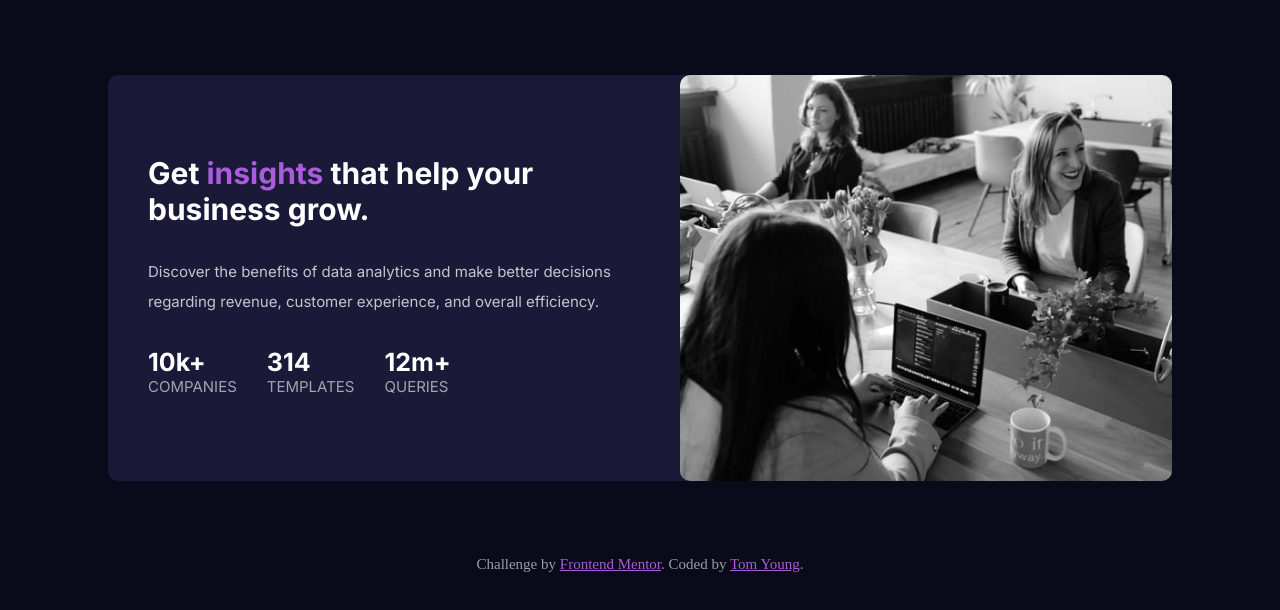
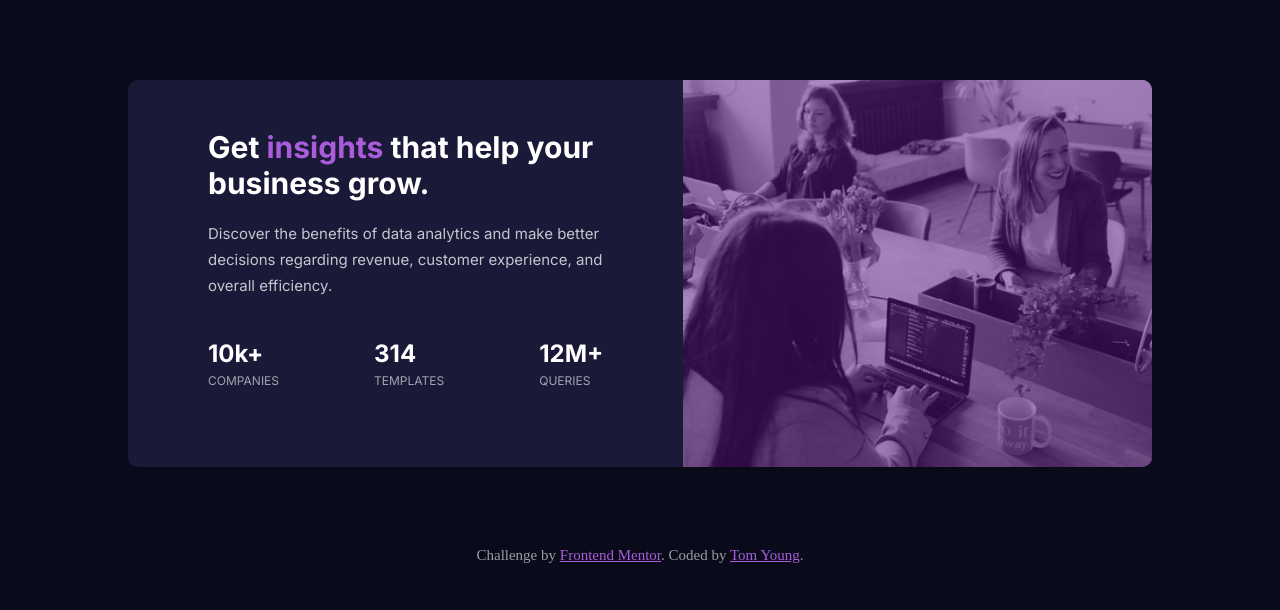
Before and after one commit to TheThomasY/Stats-Preview-Card, a plain HTML site: page index.html in a window 1280 px wide. Drawn offline with Linux system fonts and the light colour scheme.

Commit message:
Styles done, all working correctly

```diff
--- a/css/styles.scss
+++ b/css/styles.scss
@@ -10,135 +10,172 @@ $mainAndStats: hsl(0, 0%, 100%);
 $mainPara: hsla(0, 0%, 100%, 0.75);
 $statHeadings: hsla(0, 0%, 100%, 0.6);
 
-// Screen size
-$mobileW: 375px;
+// Screen sizes
+$mobileW: 767px;
+$tabletW: 1123px;
+$desktopW: 1124px;
+
 
 // Main styling --------------------------------------------------
+* {
+  margin: 0;
+  padding: 0;
+  box-sizing: border-box;
+}
+
 html {
   font-size: 62.5%;
 }
 
 body {
   background-color: $bodyBackground;
-  font-size: 1.5rem;
+  font-size: 1.5em;
 }
 
-main {
-  margin: 75px 15px;
+
+// Cards and flex
+.full-card {
+  width: 85%;
+  margin: 80px auto;
+  display: flex;
+  flex-direction: column;
+  align-items: center;
+  text-align: center;
   border-radius: 10px;
 
   background-color: $cardBackground;
-  color: white;
+  color: $mainAndStats;
   font-family: 'Inter', sans-serif;
 
+}
+
+.img-card {
+  position: relative;
+}
+
+.desktop-img {
+  display: none;
+}
+
+.mobile-img {
+  display: block;
+  width: 100%;
+  object-fit: cover;
+  border-top-left-radius: 10px;
+  border-top-right-radius: 10px;
+}
+
+.color-overlay {
+  position: absolute;
+  left: 0;
+  top: 0;
+  width: 100%;
+  height: 100%;
+  background-color: hsl(277, 76%, 30%);
+  opacity: 50%;
+  border-top-left-radius: 10px;
+  border-top-right-radius: 10px;
+}
+
+.text-card {
+  padding: 50px 40px;
+
   h1 {
-    font-weight: 700;
-    margin-bottom: 30px;
+    margin-bottom: 20px;
   }
 
   p {
     color: $mainPara;
+    margin-bottom: 40px;
+    line-height: 1.75;
+  }
+
+  h2 {
+    font-size: 24px;
+    margin-bottom: 5px;
+  }
+
+  h3 {
+    font-size: 12px;
     font-weight: 400;
-    line-height: 2;
+    text-transform: uppercase;
+    color: $statHeadings;
     margin-bottom: 30px;
+
+  }
+
+  ul {
+    list-style: none;
+    padding: none !important;
   }
 }
 
-.header {
-  text-align: center;
+
+
+@media only screen and (min-width: $desktopW) {
+  .full-card {
+    width: 80%;
+    flex-direction: row-reverse;
+  }
+
+  .img-card {
+    width: 100%;
+    height: 100%;
+  }
+
+  .mobile-img {
+    display: none;
+  }
+
+  .desktop-img {
+    display: block;
+    width: 100%;
+    object-fit: cover;
+    border-top-right-radius: 10px;
+    border-bottom-right-radius: 10px;
+    border-top-left-radius: 0;
+  }
+
+  .color-overlay {
+    border-top-right-radius: 10px;
+    border-bottom-right-radius: 10px;
+    border-top-left-radius: 0;
+  }
+
+  .text-card {
+    width: 100%;
+    height: 100%;
+    text-align: left;
+    padding: 0 80px;
+    box-sizing: border-box;
+
+    ul {
+      display: flex;
+      flex-direction: row;
+      justify-content: space-between;
+    }
+  }
+
 }
+
+@media screen and (min-width: $mobileW) and (max-width: $tabletW) {
+  .full-card {
+    width: 45%;
+  }
+
+  ul {
+    display: flex;
+    flex-direction: row;
+    justify-content: space-between;
+  }
+
+}
+
 
 // Highlighted word in header
 .accent {
   color: $accent;
 }
-
-// Full card - deals with the flex
-.full-card {
-  display: flex;
-  flex-direction: column;
-  align-items: center;
-  justify-content: center;
-  text-align: center;
-}
-
-// Inner content
-.text-card {
-  padding: 20px 30px;
-}
-
-
-
-.responsive-img {
-  display:block;
-  width: 100%;
-  object-fit: cover;
-  border-radius: 10px;
-}
-
-
-
-// Stats
-.stats-card {
-  display: flex;
-  justify-content: center;
-  align-items: center;
-  flex-direction: column;
-}
-
-.stat-num {
-  font-weight: 700;
-  font-size: 25px;
-}
-
-.stat-heading {
-  color: $statHeadings;
-  font-weight: 400;
-}
-
-.stat {
-  margin-bottom: 25px;
-
-}
-
-
-// Media changes
-@media only screen and (min-width: 1024px) {
-  main {
-    margin: 75px 100px;
-  }
-
-  .header {
-    text-align: left;
-  }
-
-  .full-card {
-    flex-direction: row-reverse;
-    text-align: left;
-  }
-
-  .stats-card {
-    flex-direction: row;
-    justify-content: flex-start;
-  }
-
-  .stat {
-    margin-right: 30px;
-  }
-
-  .img-card {
-    width: 50%;
-  }
-
-  .text-card {
-    width: 50%;
-    padding: 60px 40px;
-  }
-
-
-
-}
-
 
 // Author notes at bottom --------------------------------------------------
 .attribution {
--- a/index.html
+++ b/index.html
@@ -21,25 +21,34 @@
 
     <div class="full-card">
       <div class="img-card">
-        <img class="responsive-img" src="/images/image-header-desktop.jpg" alt="">
+        <img class="desktop-img" src="/images/image-header-desktop.jpg" alt="Three women sitting around a desk, two are working on laptops and the third is smiling and looking to the right.">
+        <img class="mobile-img" src="/images/image-header-mobile.jpg" alt="Three women sitting around a desk, two are working on laptops and the third is smiling and looking to the right.">
+        <div class="color-overlay"></div>
       </div>
       <div class="text-card">
-        <div class="header">
-          <h1>
-            Get <span class="accent">insights</span> that help your business grow.
-          </h1>
-        </div>
+        <h1>
+          Get <span class="accent">insights</span> that help your business grow.
+        </h1>
 
         <p>
           Discover the benefits of data analytics and make better decisions regarding revenue, customer
           experience, and overall efficiency.
         </p>
 
-        <div class="stats-card">
-          <div class="stat"><span class="stat-num">10k+</span> <div class="stat-heading">COMPANIES</div></div>
-          <div class="stat"><span class="stat-num">314</span> <div class="stat-heading">TEMPLATES</div></div>
-          <div class="stat"><span class="stat-num">12m+</span> <div class="stat-heading">QUERIES</div></div>
-        </div>
+        <ul>
+          <li>
+            <h2>10k+</h2>
+            <h3>companies</h3>
+          </li>
+          <li>
+            <h2>314</h2>
+            <h3>templates</h3>
+          </li>
+          <li>
+            <h2>12M+</h2>
+            <h3>queries</h3>
+          </li>
+        </ul>
       </div>
     </div>
 
@@ -47,7 +56,7 @@
 
   <div class="attribution">
     Challenge by <a href="https://www.frontendmentor.io?ref=challenge" target="_blank">Frontend Mentor</a>.
-    Coded by <a href="#">Tom Young</a>.
+    Coded by <a href="https://github.com/TheThomasY" target="_blank">Tom Young</a>.
   </div>
 </body>
 </html>
```
Also changed, not shown: css/styles.css, 1 other file.
